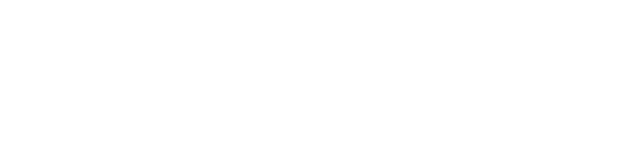
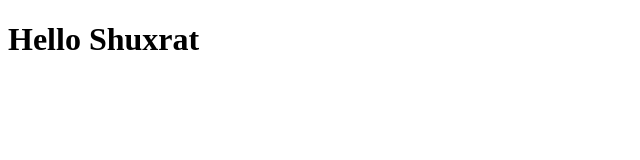
Before and after one commit to shoimovshuhxrat/webdunyosi, a plain HTML site: page index.html in a window 1280 px wide. Shown: the whole page, without its empty margins (0-640 px from the left). Drawn offline with Linux system fonts and the light colour scheme.

Commit message:
Add heading to index.html

```diff
--- a/index.html
+++ b/index.html
@@ -6,6 +6,6 @@
   <title>Document</title>
 </head>
 <body>
-
+  <h1>Hello Shuxrat</h1>
 </body>
 </html>
```
